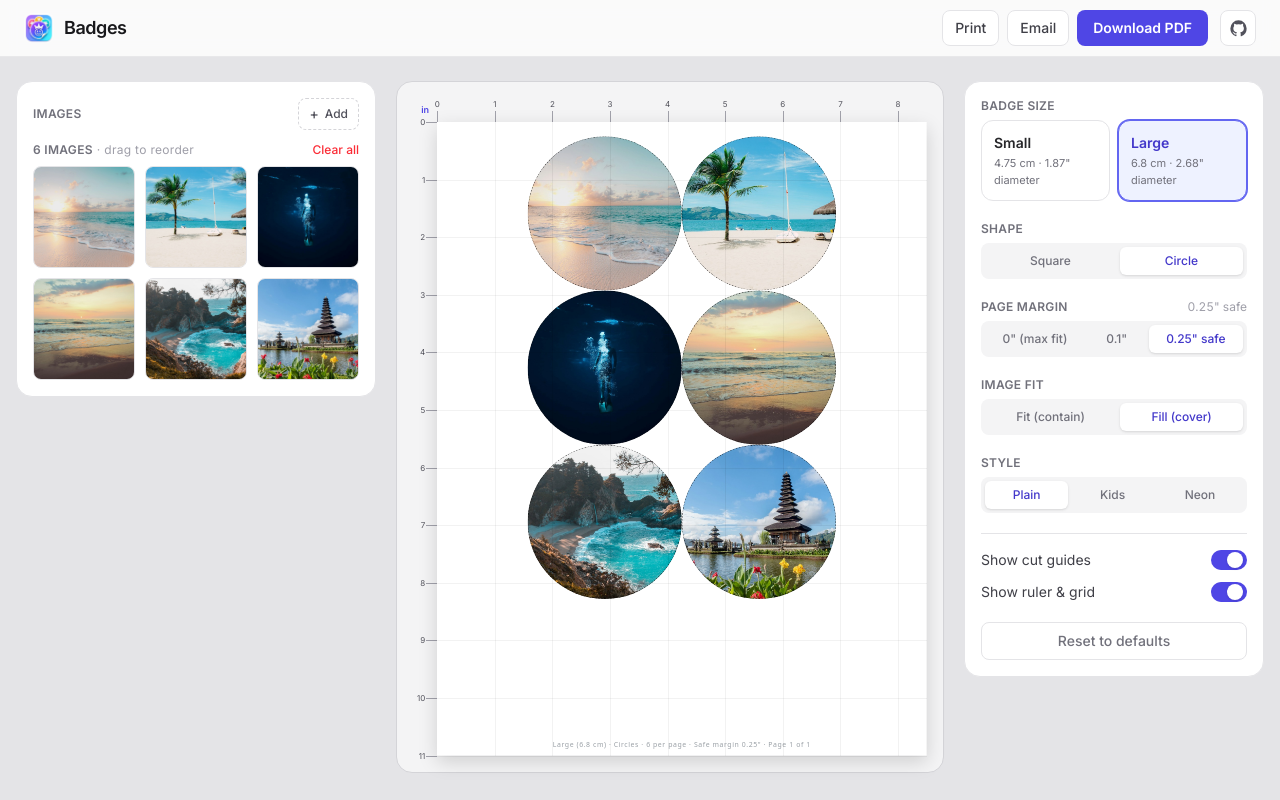
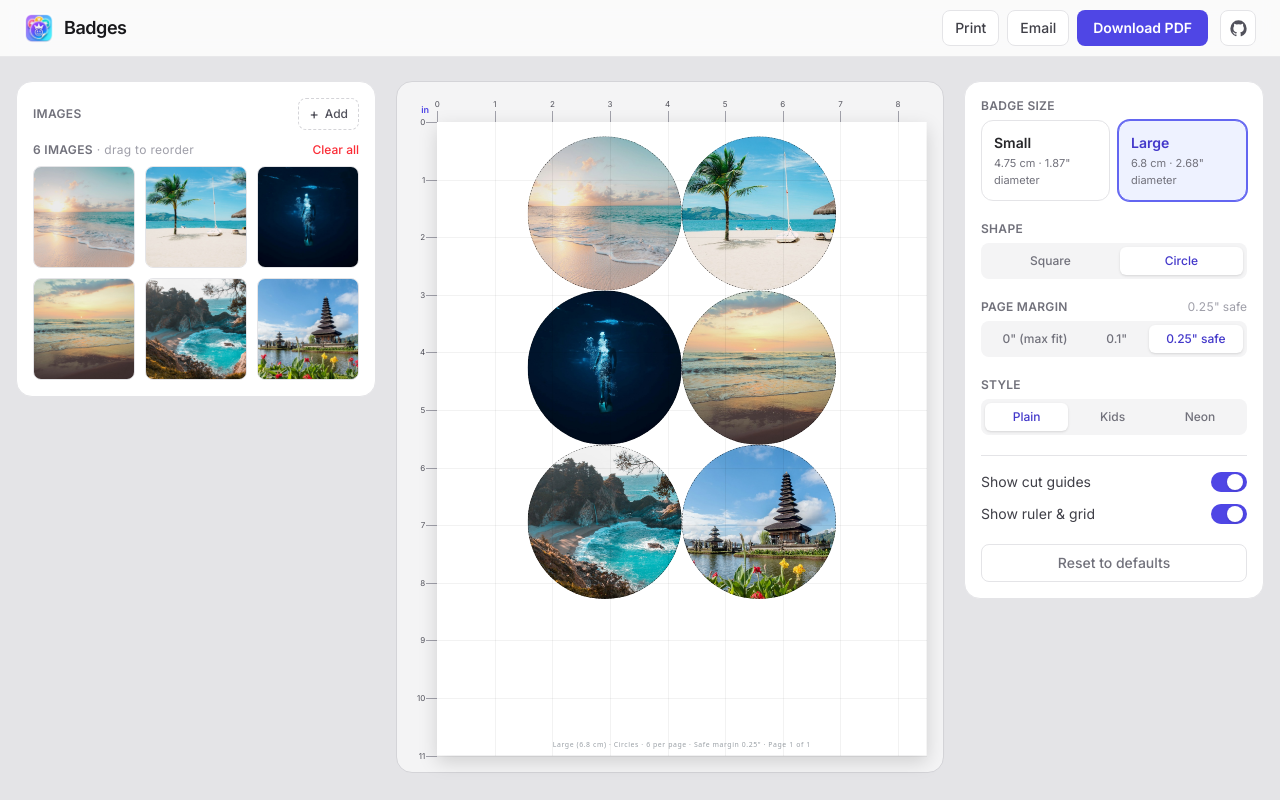
Before and after one commit to bunlongheng/badges, a Next.js app: page / in a window 1280 px wide. Both pictures are taken after a click on the button 516 px from the left and 697 px from the top of the page. Built offline with nearby package versions, Linux system fonts and the light colour scheme.

Commit message:
feat: remove Image Fit control - always Fill (cover)
Drop the contain/cover toggle; badges always fill the shape. Migrate any old
persisted 'contain' setting to cover.

```diff
--- a/app/page.tsx
+++ b/app/page.tsx
@@ -96,6 +96,11 @@ export default function Home() {
     const t = setTimeout(clearNotice, 3200);
     return () => clearTimeout(t);
   }, [notice, clearNotice]);
+
+  // Image fit is always cover now (control removed); migrate any old persisted value.
+  useEffect(() => {
+    if (settings.fit !== "cover") update("fit", "cover");
+  }, [settings.fit, update]);
 
   const layout = useMemo(() => computeLayout(settings), [settings]);
   // repeat-to-fill was removed; always flow images across pages (one per badge)
--- a/components/Controls.tsx
+++ b/components/Controls.tsx
@@ -1,7 +1,7 @@
 "use client";
 
 import type { ReactNode } from "react";
-import { BADGE_STYLES, FITS, SHAPES, SIZE_PRESETS, type Settings } from "@/lib/presets";
+import { BADGE_STYLES, SHAPES, SIZE_PRESETS, type Settings } from "@/lib/presets";
 
 function Field({ label, hint, children }: { label: string; hint?: string; children: ReactNode }) {
   return (
@@ -150,9 +150,6 @@ export function Controls({
 
       {/* Advanced - hidden on phone to keep the panel short */}
       <div className="hidden space-y-5 sm:block">
-        <Field label="Image fit">
-          <Segmented value={settings.fit} options={FITS} onChange={(v) => update("fit", v)} />
-        </Field>
         <Field label="Style">
           <Segmented value={settings.style} options={BADGE_STYLES} onChange={(v) => update("style", v)} />
         </Field>
```
